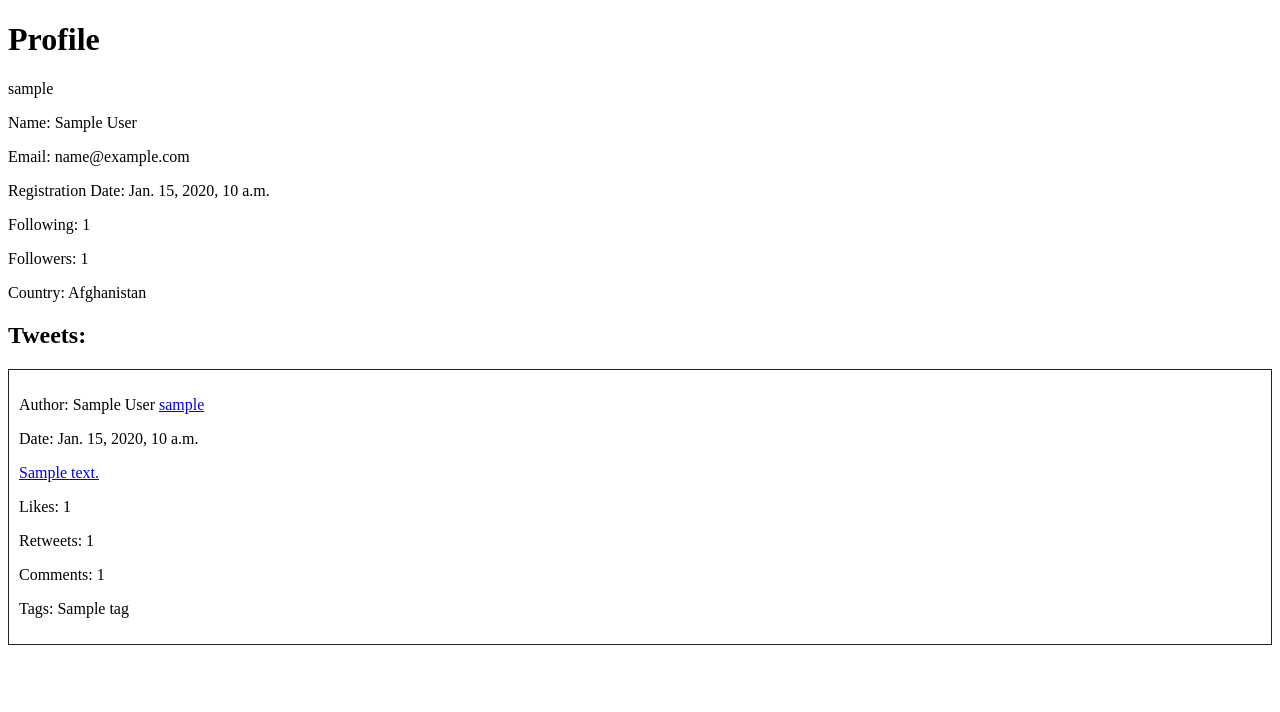
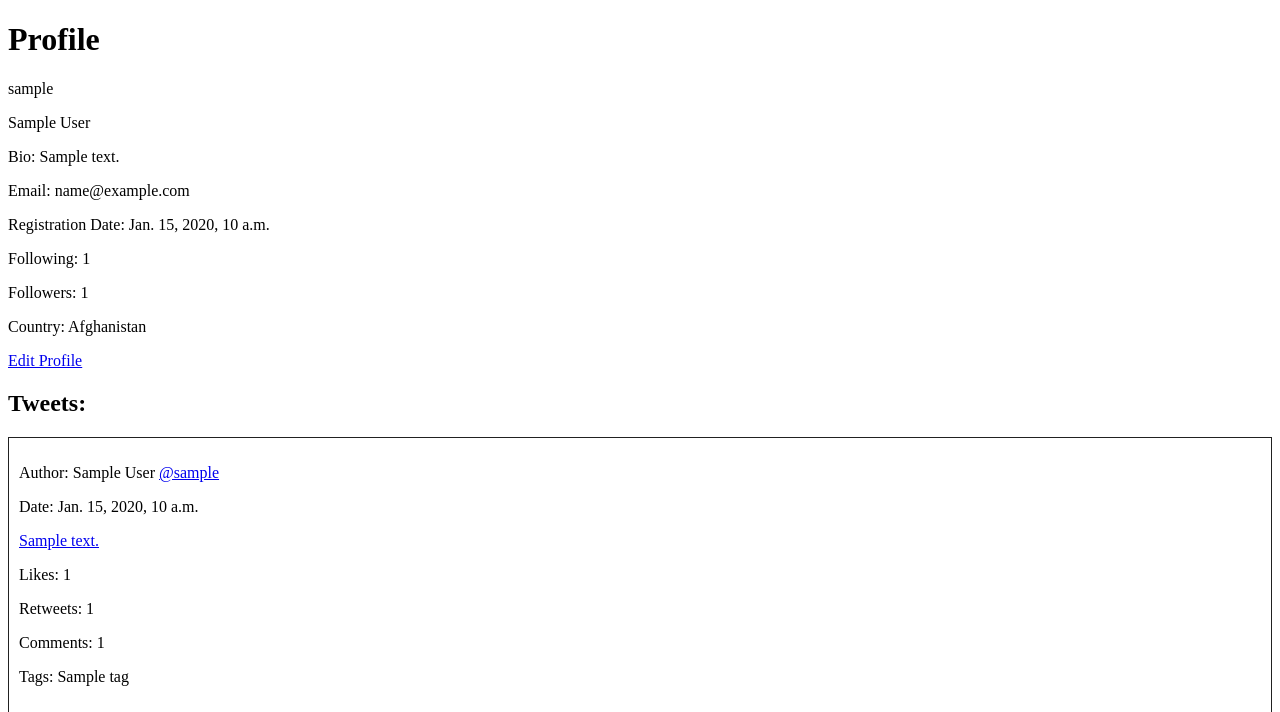
Before and after one commit to HiRurgLipay/twiads, a Django app: page /profile/ in a window 1280 px wide. Shown: the part 26-738 px from the top of the page. Run offline with Django 4.2, Linux system fonts and the light colour scheme; a user stored in the database is signed in; data comes from the database, SQL or seed files in the repository; tables that the repository leaves empty hold one stand-in row (values such as "Sample post").

Commit message:
created services, dto and controller for profile editing

```diff
--- a/scr/twiads/core/business_logic/dto/__init__.py
+++ b/scr/twiads/core/business_logic/dto/__init__.py
@@ -1,5 +1,6 @@
 from .tweet import AddTweetDTO
 from .registration import RegistrationDTO
 from .login import LoginDTO
+from .profile import EditProfileDto
 
-__all__ = ["AddTweetDTO", "RegistrationDTO", "LoginDTO"]
+__all__ = ["AddTweetDTO", "RegistrationDTO", "LoginDTO", "EditProfileDto"]
--- a/scr/twiads/core/business_logic/services/__init__.py
+++ b/scr/twiads/core/business_logic/services/__init__.py
@@ -1,5 +1,6 @@
 from .tweet import create_tweet
 from .registration import create_user, confirm_user_registration
 from .login import authenticate_user
+from .profile import edit_profile
 
-__all__ = ['create_tweet', 'create_user', 'confirm_user_registration', 'authenticate_user']
+__all__ = ['create_tweet', 'create_user', 'confirm_user_registration', 'authenticate_user', 'edit_profile']
--- a/scr/twiads/core/models/user.py
+++ b/scr/twiads/core/models/user.py
@@ -12,6 +12,7 @@ class User(BaseModel, AbstractUser):
     subscribers_count = models.PositiveIntegerField(default=0)
     subscriptions_count = models.PositiveIntegerField(default=0)
     tweets_count = models.PositiveIntegerField(default=0)
+    bio = models.CharField(max_length=400, null=True)
 
     subscriber = models.ManyToManyField(
         to="self",  # link to self
--- a/scr/twiads/core/presentation/forms/profile.py
+++ b/scr/twiads/core/presentation/forms/profile.py
@@ -1,4 +1,9 @@
 from django import forms
+from core.models import Country
+
+def get_countries() -> list:
+    USER_COUNTRY_CHOICES = [(country.name, country.name) for country in Country.objects.all()]
+    return USER_COUNTRY_CHOICES
 
 class EditProfileForm(forms.Form):
     username = forms.CharField(max_length=30)
@@ -6,10 +11,11 @@ class EditProfileForm(forms.Form):
     last_name = forms.CharField(max_length=30)
     birth_date = forms.DateField(label="Birth Date")
     email = forms.EmailField(label='Email')
+    bio = forms.CharField(required=False, max_length=50)
     # avatar = forms.ImageField(label='Avatar')
     following = ...
     followers = ...
-    country = forms.CharField(label='Country', max_length=100)
+    country = forms.ChoiceField(label='Country', choices=get_countries())
 
 # Также у него должна быть возможность отредактировать свой профиль:
 # поменять фотограцию, юзернейм, имейл, имя, фамилию, дату рождения, краткое описание своего профиля, страну.
--- a/scr/twiads/core/presentation/templates/edit_profile.html
+++ b/scr/twiads/core/presentation/templates/edit_profile.html
@@ -1,6 +1,9 @@
+{% extends "base.html" %}
+{% block content %}
 <h1>Edit Profile</h1>
 <form method="POST" enctype="multipart/form-data">
     {% csrf_token %}
     {{ form }}
     <button type="submit">Save</button>
 </form>
+{% endblock %}
--- a/scr/twiads/core/presentation/templates/profile.html
+++ b/scr/twiads/core/presentation/templates/profile.html
@@ -2,7 +2,11 @@
 {% block content %}
 <h1>Profile</h1>
 <p>{{ user.username }}</p>
-<p>Name: {{ user.first_name }} {{ user.last_name }}</p>
+<p>{{ user.first_name }} {{ user.last_name }}</p>
+{% if user.bio.Null%}
+{% elif user.bio %}
+    <p>Bio: {{ user.bio }}</p>
+{% endif %}
 <p>Email: {{ user.email }}</p>
 {% comment %} <img src="{{ user.avatar.url }}" alt="Avatar"> {% endcomment %}
 <p>Registration Date: {{ user.created_at }}</p>
@@ -10,10 +14,12 @@
 <p>Followers: {{ user.subscribers_count }}</p>
 <p>Country: {{ user.country.name }}</p>
 
+<a href="{% url 'edit-profile' %}">Edit Profile</a>
+
 <h2>Tweets:</h2>
     {% for tweet in tweets %}
     <div class="tweet">
-        <p>Author: {{ tweet.author.first_name }} {{ tweet.author.last_name }} <a href="{% url 'profile' %}">{{ tweet.author.username }}</a></p>
+        <p>Author: {{ tweet.author.first_name }} {{ tweet.author.last_name }} <a href="{% url 'profile' %}">@{{ tweet.author.username }}</a></p>
         <p>Date: {{ tweet.created_at }}</p>
         <a href="{% url 'get-tweet' tweet.id %}">{{ tweet.content }}</a>
         <p>Likes: {{ tweet.likes_count }}</p>
--- a/scr/twiads/core/presentation/urls.py
+++ b/scr/twiads/core/presentation/urls.py
@@ -9,6 +9,7 @@ from core.presentation.views import (
     registration_controller,
     confirm_email_stub_controller,
     profile_controller,
+    edit_profile_controller,
     tags_views_controller
 )
 
@@ -17,6 +18,7 @@ urlpatterns = [
     path("", lambda request: redirect('login')),
     path("home/", home_controller, name="home"),
     path("profile/", profile_controller, name="profile"),
+    path("profile/edit", edit_profile_controller, name="edit-profile"),
     path("tweet/add/", add_tweet_controller, name="add-tweet"),
     path("tweet//<int:tweet_id>/", get_tweet_controller, name="get-tweet"),
     path("signup/", registration_controller, name="registration"),
--- a/scr/twiads/core/presentation/views/__init__.py
+++ b/scr/twiads/core/presentation/views/__init__.py
@@ -3,9 +3,9 @@ from .tweet import get_tweet_controller, add_tweet_controller
 from .registration import confirm_email_stub_controller, registration_confirmation_controller, registration_controller
 from .login import login_controller
 from .logout import logout_controller
-from .profile import profile_controller
+from .profile import profile_controller, edit_profile_controller
 from .tags import tags_views_controller
 
 __all__ = ["home_controller", "get_tweet_controller", "add_tweet_controller", "convert_data_from_form_to_dto",
            "registration_controller",  "registration_confirmation_controller", "confirm_email_stub_controller",
-           "login_controller", "logout_controller", "profile_controller", "tags_views_controller"]
+           "login_controller", "logout_controller", "profile_controller", "edit_profile_controller", "tags_views_controller"]
--- a/scr/twiads/core/presentation/views/profile.py
+++ b/scr/twiads/core/presentation/views/profile.py
@@ -1,12 +1,17 @@
 from __future__ import annotations
 
 from typing import TYPE_CHECKING
-from django.http import HttpResponse
-from django.shortcuts import render
+from django.http import HttpResponse, HttpResponseRedirect
+from django.shortcuts import render, redirect
 from django.views.decorators.http import require_http_methods
 from core.presentation.forms import EditProfileForm
 import logging
 from core.models import Tweet
+from django.urls import reverse
+from core.presentation.converters import convert_data_from_form_to_dto
+from core.business_logic.services import edit_profile
+from core.business_logic.dto import EditProfileDto
+
 
 if TYPE_CHECKING:
     from django.http import HttpRequest
@@ -14,13 +19,33 @@ if TYPE_CHECKING:
 logger = logging.getLogger(__name__)
 
 
+
 @require_http_methods(request_method_list=["GET", "POST"])
 def profile_controller(request: HttpRequest) -> HttpResponse:
-    # if request.method == "GET":
-    form =EditProfileForm()
     tweets = Tweet.objects.filter(author=request.user)
-    context = {"form": form, "tweets": tweets}
+    context = {"tweets": tweets}
     return render(request=request, template_name="profile.html", context=context)
-    # elif request.method == "POST":
-        # form = EditProfileForm(data=request.POST)
-        # if form.is_valid:
+
+
+@require_http_methods(request_method_list=["GET", "POST"])
+def edit_profile_controller(request: HttpRequest) -> HttpResponse:
+    if request.method == "GET":
+        user = request.user
+        form = EditProfileForm(initial={
+            "username": user.username,
+            "first_name": user.first_name,
+            "last_name": user.last_name,
+            "email": user.email,
+            "birth_date": user.birth_date,
+            "country": user.country.name
+        })
+        context = {"form": form}
+        return render(request=request, template_name="edit_profile.html", context=context)
+
+    elif request.method == "POST":
+        form = EditProfileForm(data=request.POST)
+        if form.is_valid():
+            data = convert_data_from_form_to_dto(EditProfileDto, data_from_form=form.cleaned_data)
+            user = request.user
+            edit_profile(data=data, user=user)
+            return HttpResponseRedirect(redirect_to=reverse("profile"))
```
Also changed, not shown: scr/twiads/core/business_logic/dto/profile.py (added, +28 -0 lines), scr/twiads/core/business_logic/services/profile.py (added, +21 -0 lines), scr/twiads/core/migrations/0005_user_bio.py (added), 3 other files.
